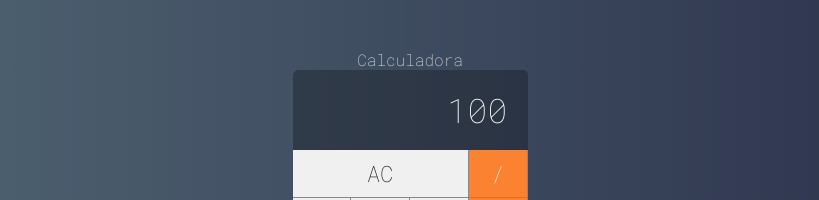
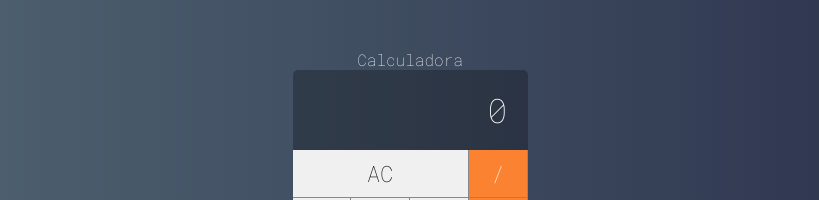
Before and after one commit to nathan-vm/CalculadoraReact, a React (Create React App) app: page / in a window 1280 px wide. Shown: the part 189-389 px from the top of the page, without its empty margins (230-1049 px from the left). Built offline with nearby package versions, Linux system fonts and the light colour scheme.

Commit message:
logica quase pronta

```diff
--- a/src/main/Calculator.jsx
+++ b/src/main/Calculator.jsx
@@ -4,7 +4,17 @@
 import Button from '../components/Button'
 import Display from '../components/Display'
 
+const initialState = {
+    displayValue: '0',
+    clearDisplay:false,
+    operation: null,
+    values:[0,0],
+    current:0
+}
+
 export default class Calculator extends Component{
+
+    state = {...initialState}
 
     constructor(props){
         super(props)
@@ -15,7 +25,7 @@
     }
 
     clearMemory(){
-        console.log('limpar')
+        this.setState({...initialState})
     }
 
     setOperation(operation){
@@ -23,13 +33,30 @@
     }
 
     addDigit(n){
-        console.log(n)
+        if(n==='.' && this.state.displayValue.includes('.')){
+            return
+        }
+
+        const clearDisplay = this.state.displayValue ==='0'
+            || this.state.clearDisplay
+        const correntValue = clearDisplay ? '':this.state.displayValue
+        const displayValue = correntValue + n
+        this.setState({displayValue,clearDisplay:false})
+
+        if( n!== '.'){
+            const i = this.state.current
+            const newValue = parseFloat(displayValue)
+            const values = {...this.state.values}
+            values[i] = newValue
+            this.setState({values})
+            console.log(values)
+        }
     }
 
     render(){
         return(
             <div className="calculator">
-                <Display value={100}/>
+                <Display value={this.state.displayValue}/>
                 <Button label="AC" click={this.clearMemory} triple/>
                 <Button label="/" click={this.setOperation} operation/>
                 <Button label="7"click={this.addDigit}/>
```
